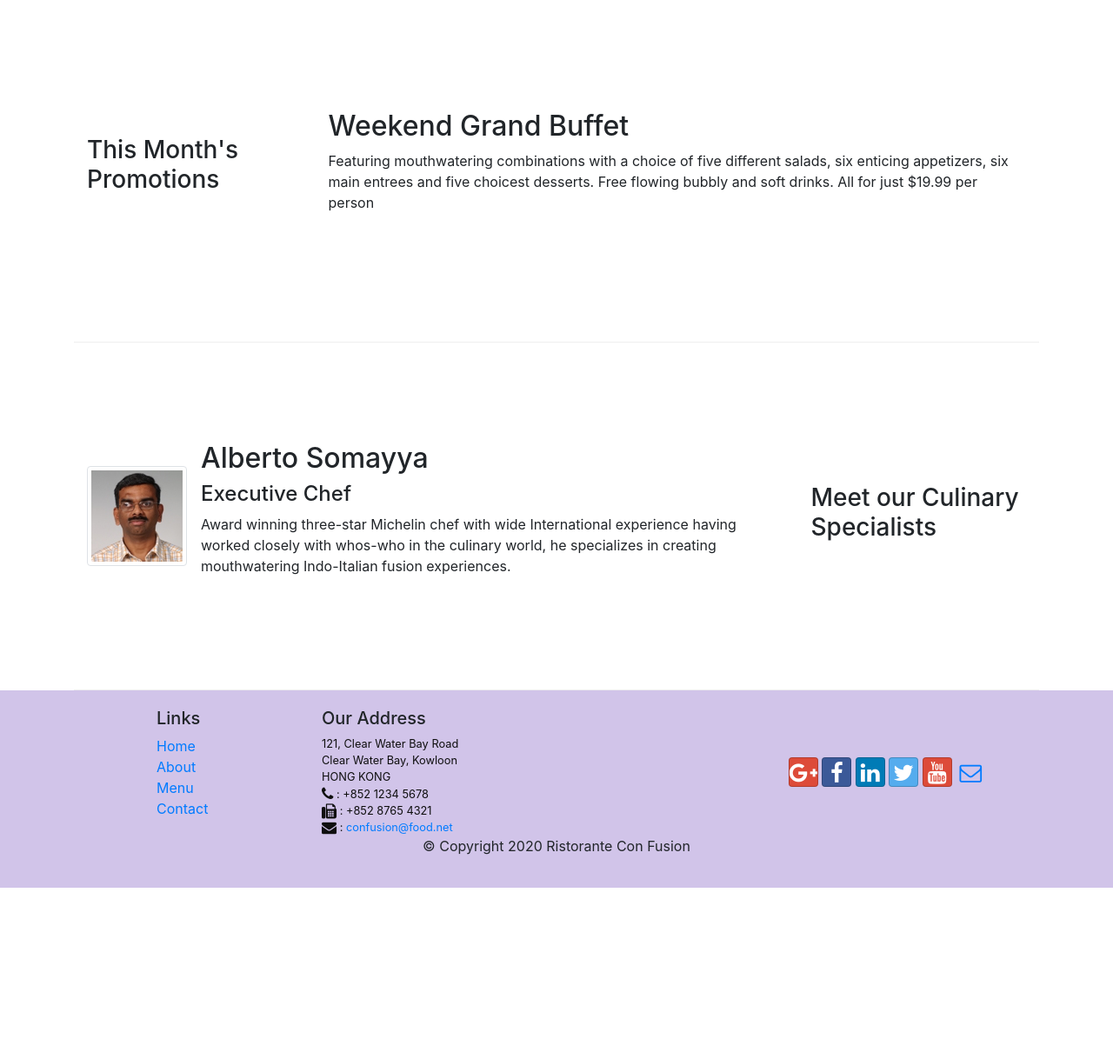
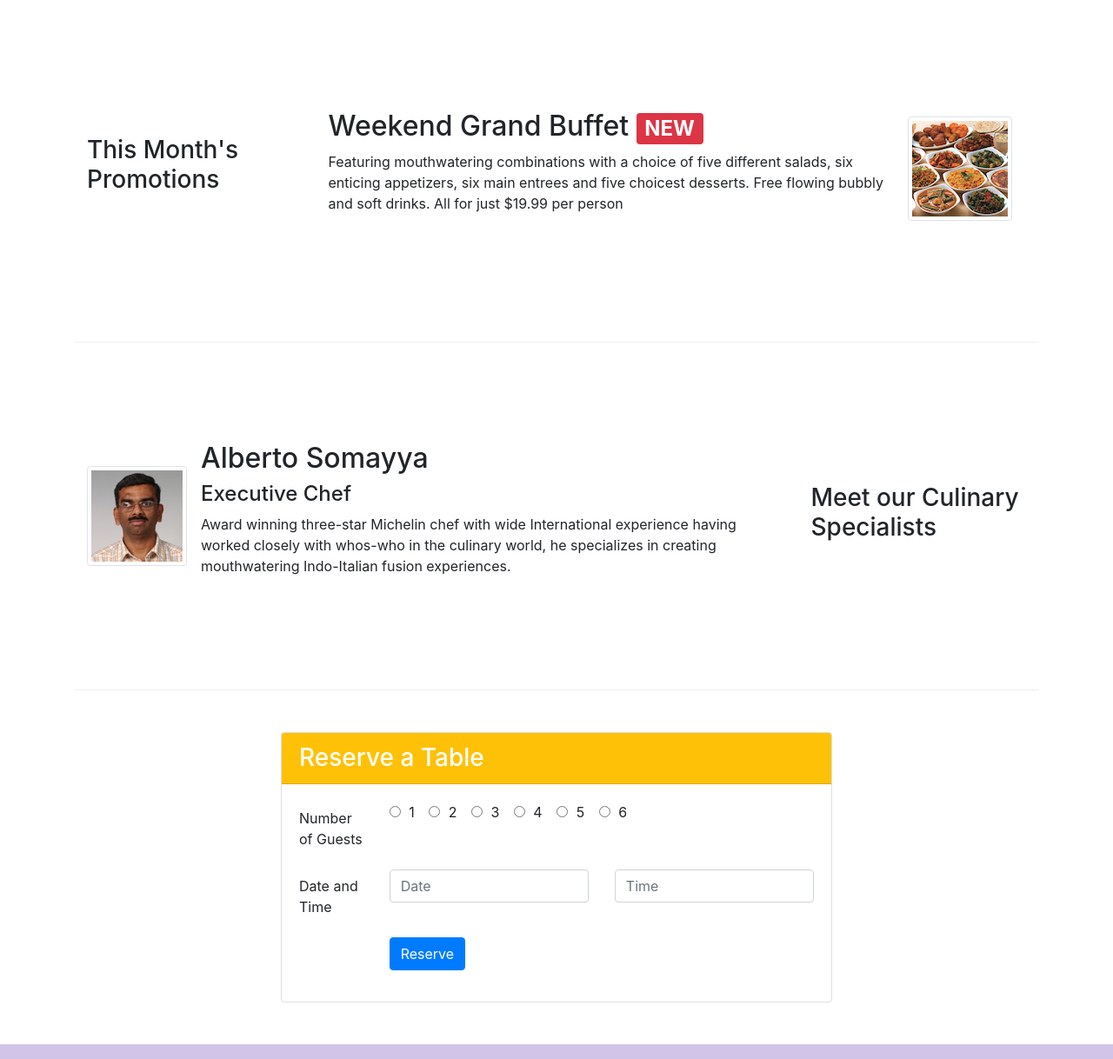
Before and after one commit to alirazaalisher/Bootstrap4, a website: page conFusion/index.html in a window 1280 px wide. Shown: the part 740-1958 px from the top of the page at 87% size. Before the commit the page ends 1761 px from the top, so only its background shows below. Drawn offline with nearby package versions, Linux system fonts and the light colour scheme.

Commit message:
Assignment 2

```diff
--- a/conFusion/css/styles.css
+++ b/conFusion/css/styles.css
@@ -1,3 +1,6 @@
+html{
+	scroll-behavior: smooth;
+}
 .row-header {
 	margin: 0px auto;
 	padding: 0px;
--- a/conFusion/index.html
+++ b/conFusion/index.html
@@ -22,7 +22,7 @@
 				<button class="navbar-toggler" type="button" data-toggle="collapse" data-target="#Navbar">
 					<span class="navbar-toggler-icon"></span>
 				</button>
-				<a href="#" class="navbar-brand mr-auto"><img src="images/logo.png" height="30" width="41" ></a>
+				<a href="#" class="navbar-brand mr-auto"><img src="img/logo.png" height="30" width="41" ></a>
 				<div class="collapse navbar-collapse" id="Navbar">
 					<ul class="navbar-nav mr-auto">
 						<li class="nav-item active"><a class="nav-link" href="#"><span class="fa fa-home fa-lg"></span> Home</a></li>
@@ -38,14 +38,22 @@
 				<div class="row row-header">
 					<div class="col-12 col-sm-6">
 						<h1>Ristorante con Fusion</h1>
-						<p class="d-none d-sm-block">
+						<p>
 							We take inspiration from the World's best cuisines, and create a
 							unique fusion experience. Our lipsmacking creations will tickle
 							your culinary senses!
 						</p>
 					</div>
 					<div class="col-12 col-sm align-self-center">
-						<img src="images/logo.png" class="img-fluid">
+						<div class="row">
+							<div class="col-12 align-self-center col-sm-6">
+								<img src="img/logo.png" class="img-fluid">
+							</div>
+							<div class="col-12 align-self-center col-sm-6">
+							<a href="#form" class="btn btn-sm p-2 btn-block btn-warning">Reserve Table</a>
+							</div>
+						</div>
+
 					</div>
 				</div>
 			</div>
@@ -59,8 +67,8 @@
 				<div class="col col-sm order-sm-first col-md">
 					<div class="media">
 						<img class="d-flex mr-3 img-thumbnail align-self-center"
-								src="images/uthappizza.png" alt="Uthappizza">
-						<div class="media-body">
+								src="img/uthappizza.png" alt="Uthappizza">
+						<div class="media-body" >
 							<h2 class="mt-0">Uthappizza <span class="badge badge-danger">HOT</span> <span class="badge badge-pill badge-secondary">$4.99</span></h2>
 							<p class="d-none d-sm-block">A unique combination of Indian Uthappam (pancake) and
 								Italian pizza, topped with Cerignola olives, ripe vine
@@ -76,13 +84,18 @@
 					<h3>This Month's Promotions</h3>
 				</div>
 				<div class="col col-sm col-md">
-					<h2>Weekend Grand Buffet</h2>
-					<p class="d-none d-sm-block">
-						Featuring mouthwatering combinations with a choice of five different
-						salads, six enticing appetizers, six main entrees and five choicest
-						desserts. Free flowing bubbly and soft drinks. All for just $19.99
-						per person
-					</p>
+					<div class="media">
+
+						<div class="media-body">
+							<h2 class="mt-0">Weekend Grand Buffet <span class="badge badge-danger">NEW</span> </h2>
+							<p class="d-none d-sm-block">Featuring mouthwatering combinations with a choice of five different
+								salads, six enticing appetizers, six main entrees and five choicest
+								desserts. Free flowing bubbly and soft drinks. All for just $19.99
+								per person</p>
+						</div>
+						<img class="d-flex mr-3 img-thumbnail align-self-center"
+								src="img/buffet.png" alt="Buffet">
+					</div>
 				</div>
 			</div>
 
@@ -91,9 +104,9 @@
 					<h3>Meet our Culinary Specialists</h3>
 				</div>
 				<div class="col col-sm order-sm-first col-md">
-					<div class="media">
+					<div class="media" >
 						<img class="d-flex mr-3 img-thumbnail align-self-center"
-								src="images/alberto.png" alt="Alberto Somayya">
+								src="img/alberto.png" alt="Alberto Somayya">
 						<div class="media-body">
 							<h2 class="mt-0">Alberto Somayya</h2>
 							<h4>Executive Chef</h4>
@@ -108,7 +121,83 @@
 				</div>
 			</div>
 		</div>
+		<div class="container" id="form">
+<div class="row">
+	<div class="col-sm"></div>
+	<div class="col-sm-8">
+		<div class="card m-5">
+			<h3 class="card-header bg-warning text-white">Reserve a Table</h3>
+			<div class="card-body">
 
+				<form>
+                    <div class="form-group row">
+                        <label for="firstname" class="col-md-2 col-form-label">Number of Guests</label>
+                        <div class="col-md-10">
+
+
+							<div class="form-check-inline">
+								<label class="form-check-label">
+								  <input type="radio" class="form-check-input" name="optradio"> 1
+								</label>
+							  </div>
+
+							  <div class="form-check-inline">
+								<label class="form-check-label">
+								  <input type="radio" class="form-check-input" name="optradio"> 2
+								</label>
+							  </div>
+
+							  <div class="form-check-inline ">
+								<label class="form-check-label">
+								  <input type="radio" class="form-check-input" name="optradio"> 3
+								</label>
+							  </div>
+
+							  <div class="form-check-inline ">
+								<label class="form-check-label">
+								  <input type="radio" class="form-check-input" name="optradio"> 4
+								</label>
+							  </div>
+
+							  <div class="form-check-inline ">
+								<label class="form-check-label">
+								  <input type="radio" class="form-check-input" name="optradio"> 5
+								</label>
+							  </div>
+
+							  <div class="form-check-inline ">
+								<label class="form-check-label">
+								  <input type="radio" class="form-check-input" name="optradio"> 6
+								</label>
+							  </div>
+
+                        </div>
+                    </div>
+
+                    <div class="form-group row">
+                        <label for="date and time" class="col-12 col-md-2 col-form-label">Date and Time</label>
+                        <div class="col-12 col-md-5">
+                            <input type="text" class="form-control" id="time" name="time" placeholder="Date">
+                        </div>
+                        <div class="col-12 col-md-5">
+                            <input type="text" class="form-control" id="date" name="date" placeholder="Time">
+                        </div>
+                    </div>
+                        <div class="form-group row">
+                        <div class="offset-md-2 col-md-10">
+                            <button type="submit" class="btn btn-primary">Reserve</button>
+                        </div>
+                    </div>
+                </form>
+
+
+
+			</div>
+		</div>
+	</div>
+	<div class="col-sm"></div>
+	</div>
+</div>
 		<footer class="footer">
 			<div class="container">
 				<div class="row">
@@ -146,7 +235,7 @@
 
 					</div>
 				</div>
-				<div class="row justify-content-center">
+				<div class="row justify-content-center" id="s">
 					<div class="col-auto">
 						<p>© Copyright 2020 Ristorante Con Fusion</p>
 					</div>
```
Also changed, not shown: conFusion/aboutus.html (+2 -2 lines), conFusion/contactus.html (+2 -2 lines), conFusion/img/alberto.png (renamed from conFusion/images/alberto.png), conFusion/img/buffet.png (renamed from conFusion/images/buffet.png), conFusion/img/logo.png (renamed from conFusion/images/logo.png), conFusion/img/uthappizza.png (renamed from conFusion/images/uthappizza.png).
